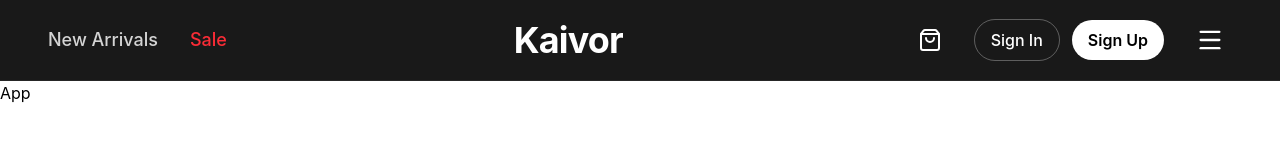
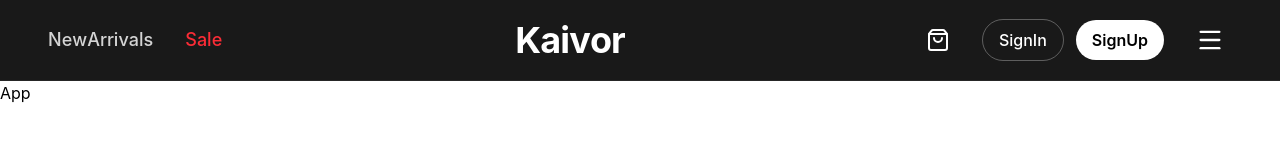
Before and after one commit to shiv-am-saxena/Kaivor, a React (Vite) app: page / in a window 1280 px wide. Shown: the top 160 px of the page. Built offline with nearby package versions, Linux system fonts and the light colour scheme.

Commit message:
feat: implement global navigation bar with mobile sidebar and add TextRoll animation component

```diff
--- a/package.json
+++ b/package.json
@@ -13,6 +13,7 @@
     "@reduxjs/toolkit": "^2.12.0",
     "@tailwindcss/vite": "^4.3.3",
     "axios": "^1.19.0",
+    "clsx": "^2.1.1",
     "lucide-react": "^1.31.0",
     "motion": "^13.1.0",
     "react": "^19.2.8",
@@ -22,6 +23,7 @@
     "react-router-dom": "^7.18.2",
     "redux-persist": "^6.0.0",
     "sonner": "^2.0.8",
+    "tailwind-merge": "^3.6.0",
     "tailwindcss": "^4.3.3",
     "zod": "^4.4.3"
   },
--- a/src/app/main.tsx
+++ b/src/app/main.tsx
@@ -17,7 +17,7 @@
 					<Navbar />
 					<AppRouter />
 					<Toaster position="top-right" richColors closeButton duration={5000} />
-					<MouseFollower />
+					{/* <MouseFollower /> */}
 				</>
 			</StrictMode>
 		</Provider>
--- a/src/components/Navbar.tsx
+++ b/src/components/Navbar.tsx
@@ -1,9 +1,21 @@
 import { useState, useRef } from "react";
 import { useAppSelector, useAppDispatch } from "../context/hooks";
 import { NavLink } from "react-router-dom";
-import { ShoppingBag, Menu, X, LogOut, User, Heart, Package, Shirt, Sparkles, Handbag } from "lucide-react";
+import {
+	ShoppingBag,
+	Menu,
+	X,
+	LogOut,
+	User,
+	Heart,
+	Package,
+	Shirt,
+	Sparkles,
+	Handbag
+} from "lucide-react";
 import { clearUser } from "../features/auth/slice";
 import { AnimatePresence, motion } from "motion/react";
+import { TextRoll } from "./ui/TextRoll";
 
 const Navbar = () => {
 	const { isAuthenticated, user } = useAppSelector((state) => state.auth);
@@ -35,28 +47,30 @@
 	return (
 		<>
 			<header className="sticky top-0 z-30 w-full border-b border-neutral-800 bg-black/90 backdrop-blur-md transition-colors">
-				<div className="mx-auto flex h-16 sm:h-20 2xl:h-24 max-w-[2560px] items-center justify-between px-4 sm:px-6 md:px-10 lg:px-12 2xl:px-20">
+				<div className="mx-auto flex h-16 max-w-[2560px] items-center justify-between px-4 sm:h-20 sm:px-6 md:px-10 lg:px-12 2xl:h-24 2xl:px-20">
 					{/* Desktop Navigation */}
-					<nav className="hidden items-center gap-6 lg:gap-8 md:flex">
+					<nav className="hidden items-center gap-6 md:flex lg:gap-8">
 						<NavLink to="/new-arrivals" className={navLinkClass}>
-							New Arrivals
+							<TextRoll stagger={false}>New Arrivals</TextRoll>
 						</NavLink>
 						<NavLink
 							to="/sale"
 							className={({ isActive }) =>
-								`text-base lg:text-lg 2xl:text-xl font-medium transition-colors ${
-									isActive ? "text-red-400 font-semibold" : "text-red-500 hover:text-red-400"
+								`text-base font-medium transition-colors lg:text-lg 2xl:text-xl ${
+									isActive
+										? "font-semibold text-red-400"
+										: "text-red-500 hover:text-red-400"
 								}`
 							}
 						>
-							Sale
+							<TextRoll stagger={false}>Sale</TextRoll>
 						</NavLink>
 					</nav>
 
 					{/* Brand Logo */}
 					<NavLink to="/" className="group flex items-center">
-						<h1 className="text-2xl sm:text-3xl lg:text-4xl 2xl:text-5xl font-bold tracking-tight text-white transition-colors group-hover:text-neutral-300">
-							Kaivor
+						<h1 className="text-2xl font-bold tracking-tight text-white transition-colors group-hover:text-neutral-300 sm:text-3xl lg:text-4xl 2xl:text-5xl">
+							<TextRoll>Kaivor</TextRoll>
 						</h1>
 					</NavLink>
 
@@ -67,7 +81,7 @@
 							className="relative p-2 text-neutral-300 transition-colors hover:text-white"
 							aria-label="Shopping Cart"
 						>
-							<ShoppingBag className="h-5 w-5 sm:h-6 sm:w-6 2xl:h-7 2xl:w-7 text-white" />
+							<ShoppingBag className="h-5 w-5 text-white sm:h-6 sm:w-6 2xl:h-7 2xl:w-7" />
 						</NavLink>
 
 						{!isAuthenticated ? (
@@ -77,14 +91,14 @@
 									onClick={() => setIsOpen(false)}
 									className="rounded-full border border-white/30 px-4 py-2 text-sm font-medium text-white transition-colors hover:bg-white/10 sm:text-base 2xl:px-6 2xl:py-2.5 2xl:text-lg"
 								>
-									Sign In
+									<TextRoll stagger={false}>Sign In</TextRoll>
 								</NavLink>
 								<NavLink
 									to="/auth?tab=sign-up"
 									onClick={() => setIsOpen(false)}
 									className="rounded-full bg-white px-4 py-2 text-sm font-semibold text-black transition-colors hover:bg-neutral-200 sm:text-base 2xl:px-6 2xl:py-2.5 2xl:text-lg"
 								>
-									Sign Up
+									<TextRoll stagger={false}>Sign Up</TextRoll>
 								</NavLink>
 							</div>
 						) : null}
@@ -125,12 +139,14 @@
 							animate={{ x: 0 }}
 							exit={{ x: "100%" }}
 							transition={{ type: "spring", damping: 25, stiffness: 220 }}
-							className="fixed top-0 right-0 z-50 flex h-screen w-full sm:w-[400px] 2xl:w-[460px] flex-col justify-between border-l border-neutral-800 bg-neutral-950 p-5 sm:p-6 2xl:p-8 shadow-2xl text-white"
+							className="fixed top-0 right-0 z-50 flex h-screen w-full flex-col justify-between border-l border-neutral-800 bg-neutral-950 p-5 text-white shadow-2xl sm:w-[400px] sm:p-6 2xl:w-[460px] 2xl:p-8"
 						>
-							<div className="flex flex-col h-full overflow-y-auto">
+							<div className="flex h-full flex-col overflow-y-auto">
 								{/* Sidebar Header */}
-								<div className="flex items-center justify-between border-b pb-4 border-neutral-800">
-									<h2 className="text-xl sm:text-2xl 2xl:text-3xl font-bold text-white">Menu</h2>
+								<div className="flex items-center justify-between border-b border-neutral-800 pb-4">
+									<h2 className="text-xl font-bold text-white sm:text-2xl 2xl:text-3xl">
+										Menu
+									</h2>
 									<button
 										onClick={() => setIsOpen(false)}
 										className="rounded-full p-2 text-neutral-400 transition-colors hover:bg-neutral-800 hover:text-white"
@@ -141,7 +157,7 @@
 								</div>
 
 								{/* Navigation Links */}
-								<nav className="mt-6 flex flex-col gap-2 flex-grow">
+								<nav className="mt-6 flex grow flex-col gap-2">
 									{isAuthenticated && (
 										<>
 											<NavLink
@@ -150,7 +166,7 @@
 												className={sidebarNavLinkClass}
 											>
 												<User className="h-5 w-5 text-white" />
-												Profile
+												<TextRoll stagger={false}>Profile</TextRoll>
 											</NavLink>
 											<NavLink
 												to="/orders"
@@ -158,7 +174,7 @@
 												className={sidebarNavLinkClass}
 											>
 												<Package className="h-5 w-5 text-white" />
-												My Orders
+												<TextRoll stagger={false}>My Orders</TextRoll>
 											</NavLink>
 										</>
 									)}
@@ -169,7 +185,7 @@
 										className={sidebarNavLinkClass}
 									>
 										<Sparkles className="h-5 w-5 text-white" />
-										New Arrivals
+										<TextRoll stagger={false}>New Arrivals</TextRoll>
 									</NavLink>
 
 									<NavLink
@@ -178,7 +194,7 @@
 										className={sidebarNavLinkClass}
 									>
 										<Shirt className="h-5 w-5 text-white" />
-										T-shirts Collection
+										<TextRoll stagger={false}>T-shirts Collection</TextRoll>
 									</NavLink>
 
 									<NavLink
@@ -187,7 +203,7 @@
 										className={sidebarNavLinkClass}
 									>
 										<Sparkles className="h-5 w-5 text-white" />
-										Embroidered Patches
+										<TextRoll stagger={false}>Embroidered Patches</TextRoll>
 									</NavLink>
 
 									<NavLink
@@ -196,7 +212,7 @@
 										className={sidebarNavLinkClass}
 									>
 										<Shirt className="h-5 w-5 text-white" />
-										Anime Collection
+										<TextRoll stagger={false}>Anime Collection</TextRoll>
 									</NavLink>
 
 									<NavLink
@@ -205,7 +221,7 @@
 										className={sidebarNavLinkClass}
 									>
 										<Handbag className="h-5 w-5 text-white" />
-										Tote Bags
+										<TextRoll stagger={false}>Tote Bags</TextRoll>
 									</NavLink>
 
 									<NavLink
@@ -214,23 +230,23 @@
 										className={sidebarNavLinkClass}
 									>
 										<Heart className="h-5 w-5 text-white" />
-										Wishlist
+										<TextRoll stagger={false}>Wishlist</TextRoll>
 									</NavLink>
 								</nav>
 
 								{/* Sidebar Footer / User Account */}
-								<div className="mt-6 border-t pt-6 border-neutral-800">
+								<div className="mt-6 border-t border-neutral-800 pt-6">
 									{isAuthenticated ? (
 										<div className="flex flex-col gap-4">
 											<div className="flex items-center gap-3">
-												<div className="flex h-11 w-11 items-center justify-center rounded-full bg-white font-bold text-black text-lg">
+												<div className="flex h-11 w-11 items-center justify-center rounded-full bg-white text-lg font-bold text-black">
 													{avatarInitial}
 												</div>
 												<div className="flex flex-col truncate">
-													<span className="font-semibold text-white truncate">
+													<span className="truncate font-semibold text-white">
 														{user?.fullName || "User"}
 													</span>
-													<span className="text-xs text-neutral-400 truncate">
+													<span className="truncate text-xs text-neutral-400">
 														{user?.email || ""}
 													</span>
 												</div>
@@ -240,7 +256,7 @@
 												className="flex items-center justify-center gap-2 rounded-xl border border-red-500/80 py-2.5 font-medium text-red-400 transition-colors hover:bg-red-500 hover:text-white"
 											>
 												<LogOut className="h-4 w-4" />
-												Logout
+												<TextRoll>Logout</TextRoll>
 											</button>
 										</div>
 									) : (
--- /dev/null
+++ b/src/components/ui/TextRoll.tsx
@@ -0,0 +1,87 @@
+import { motion } from "motion/react";
+import React from "react";
+
+import { cn } from "../../utils";
+
+const STAGGER = 0.035;
+
+const TextRoll: React.FC<{
+	children: string ;
+	className?: string;
+	center?: boolean;
+	stagger?: boolean;
+}> = ({ children, className, center = false, stagger = true}) => {
+	return (
+		<motion.span
+			initial="initial"
+			whileHover="hovered"
+			className={cn("relative block overflow-hidden", className)}
+			style={{
+				lineHeight: "auto"
+			}}
+		>
+			<div>
+				{children.split("").map((l, i) => {
+					const delay = stagger
+						? center
+							? STAGGER * Math.abs(i - (children.length - 1) / 2)
+							: STAGGER * i
+						: 0;
+
+					return (
+						<motion.span
+							variants={{
+								initial: {
+									y: 0
+								},
+								hovered: {
+									y: "-100%"
+								}
+							}}
+							transition={{
+								ease: "easeInOut",
+								delay
+							}}
+							className="inline-block"
+							key={i}
+						>
+							{l}
+						</motion.span>
+					);
+				})}
+			</div>
+			<div className="absolute inset-0">
+				{children.split("").map((l, i) => {
+					const delay = stagger
+						? center
+							? STAGGER * Math.abs(i - (children.length - 1) / 2)
+							: STAGGER * i
+						: 0;
+
+					return (
+						<motion.span
+							variants={{
+								initial: {
+									y: "100%"
+								},
+								hovered: {
+									y: 0
+								}
+							}}
+							transition={{
+								ease: "easeInOut",
+								delay
+							}}
+							className="inline-block"
+							key={i}
+						>
+							{l}
+						</motion.span>
+					);
+				})}
+			</div>
+		</motion.span>
+	);
+};
+
+export { TextRoll };
--- /dev/null
+++ b/src/utils/index.ts
@@ -0,0 +1,6 @@
+import { type ClassValue, clsx } from "clsx";
+import { twMerge } from "tailwind-merge";
+
+export function cn(...inputs: ClassValue[]) {
+	return twMerge(clsx(...inputs));
+}
```
Also changed, not shown: 1 other file (tests, documents, lock files or other folders).
